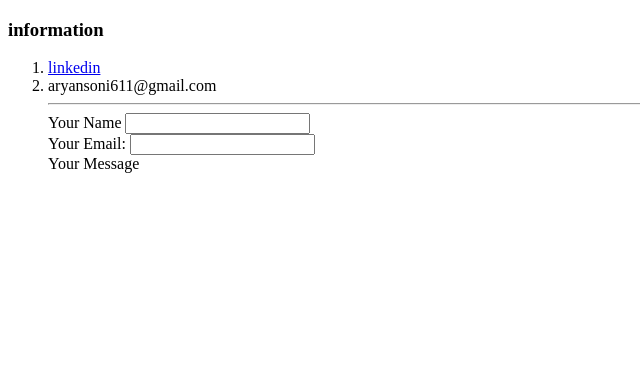
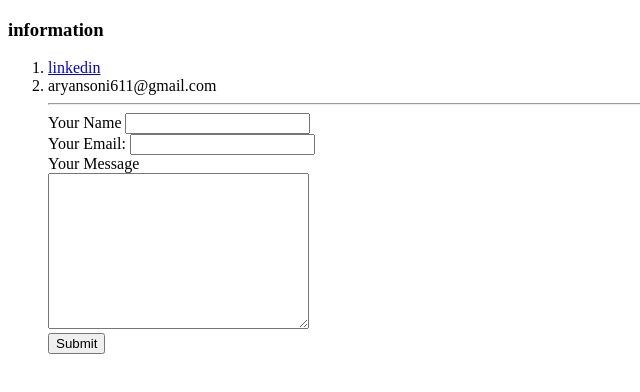
Before and after one commit to aryansoni621/CV, a plain HTML site: page contact.html in a window 1280 px wide. Shown: the whole page, without its empty margins (0-640 px from the left). Drawn offline with Linux system fonts and the light colour scheme.

Commit message:
Add files via upload

```diff
--- a/contact.html
+++ b/contact.html
@@ -18,6 +18,8 @@
       <label>Your Email:</label>
       <input type="email" name="Your Email" value=""><br>
       <label>Your Message</label><br>
+      <textarea name="Your Message" rows="10" cols="30"></textarea><br>
+      <input type="submit" name="">
     </form>
 
 </body>
```
